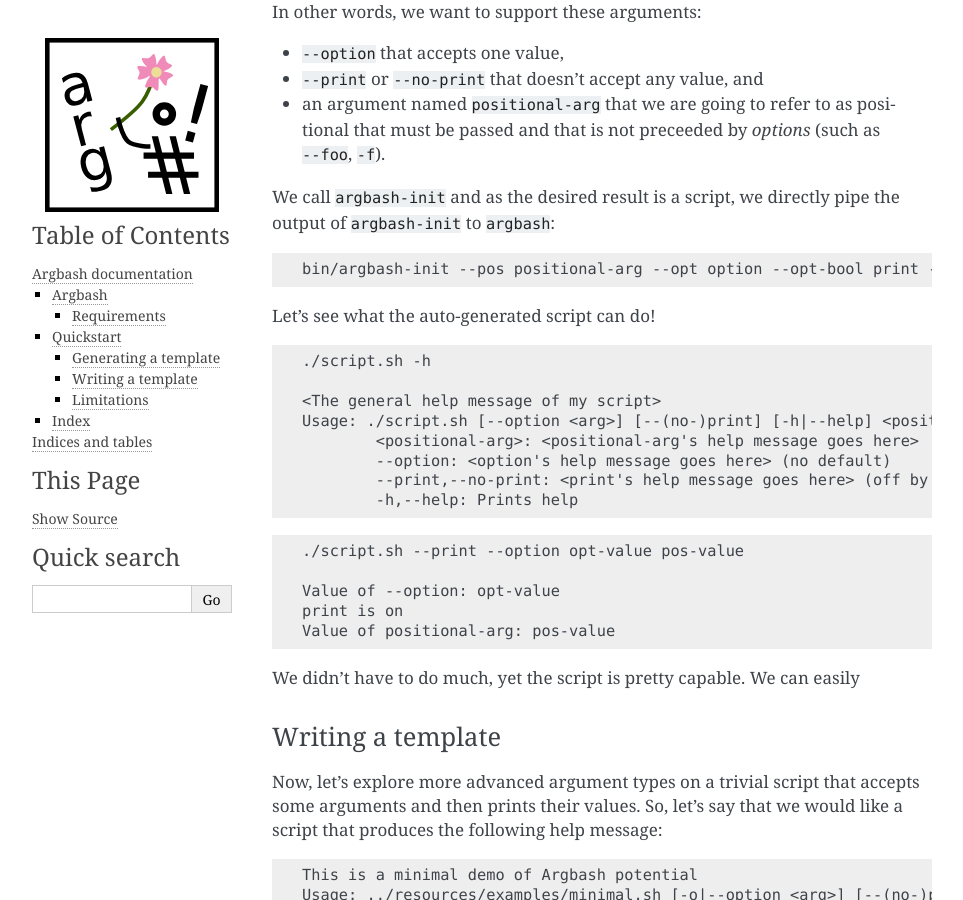
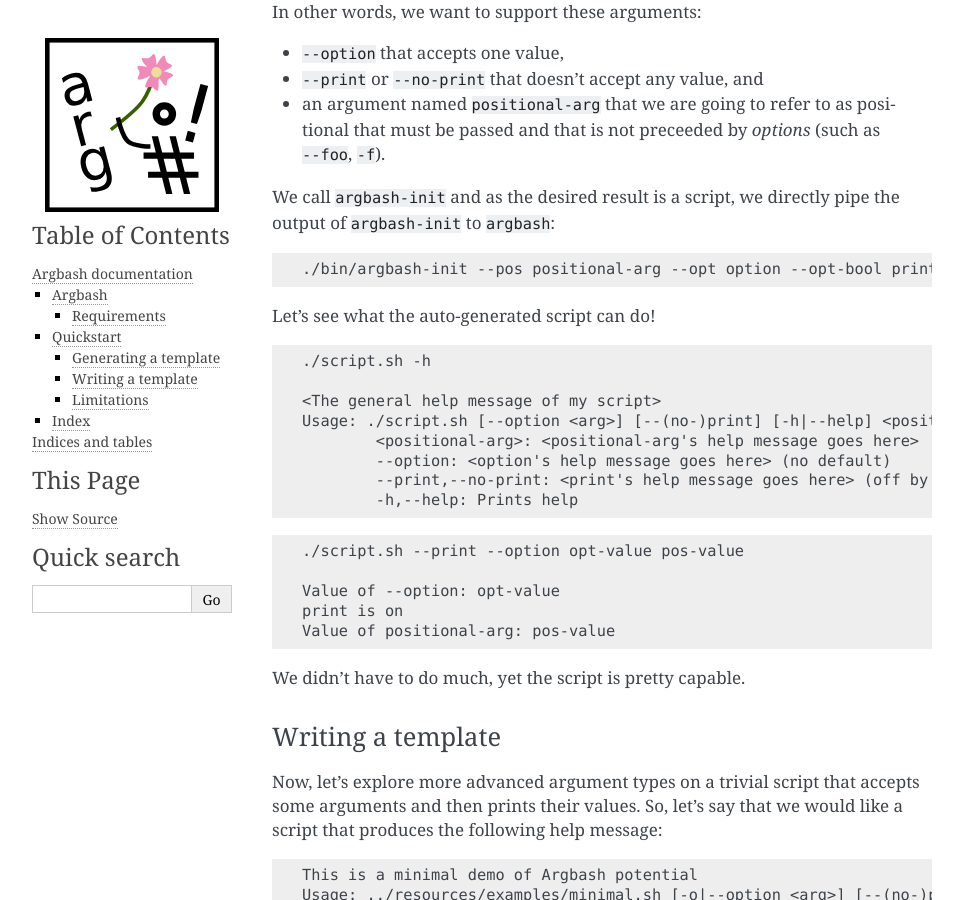
Before and after one commit to matejak/argbash, a Sphinx documentation site: the page built from doc/index.rst, in a window 1280 px wide and 900 px high, scrolled down 1691 px. Shown: the whole window, without its empty margins (148-1111 px from the left). Built offline with Sphinx 7.4.7, drawn with Linux system fonts in a browser that asks for light colours.

Commit message:
[docs] More doc updates
- Removed incomplete sentence in `index.rst`
- Consistency in relative directories in example `argbash-init` use

```diff
--- a/doc/_static/index_script-create.txt
+++ b/doc/_static/index_script-create.txt
@@ -1 +1 @@
-bin/argbash-init --pos positional-arg --opt option --opt-bool print - | ../bin/argbash -o script.sh -
+./bin/argbash-init --pos positional-arg --opt option --opt-bool print - | ./bin/argbash -o script.sh -
--- a/doc/index.rst
+++ b/doc/index.rst
@@ -80,7 +80,6 @@
    :language: text
 
 We didn't have to do much, yet the script is pretty capable.
-We can easily
 
 
 Writing a template
```
